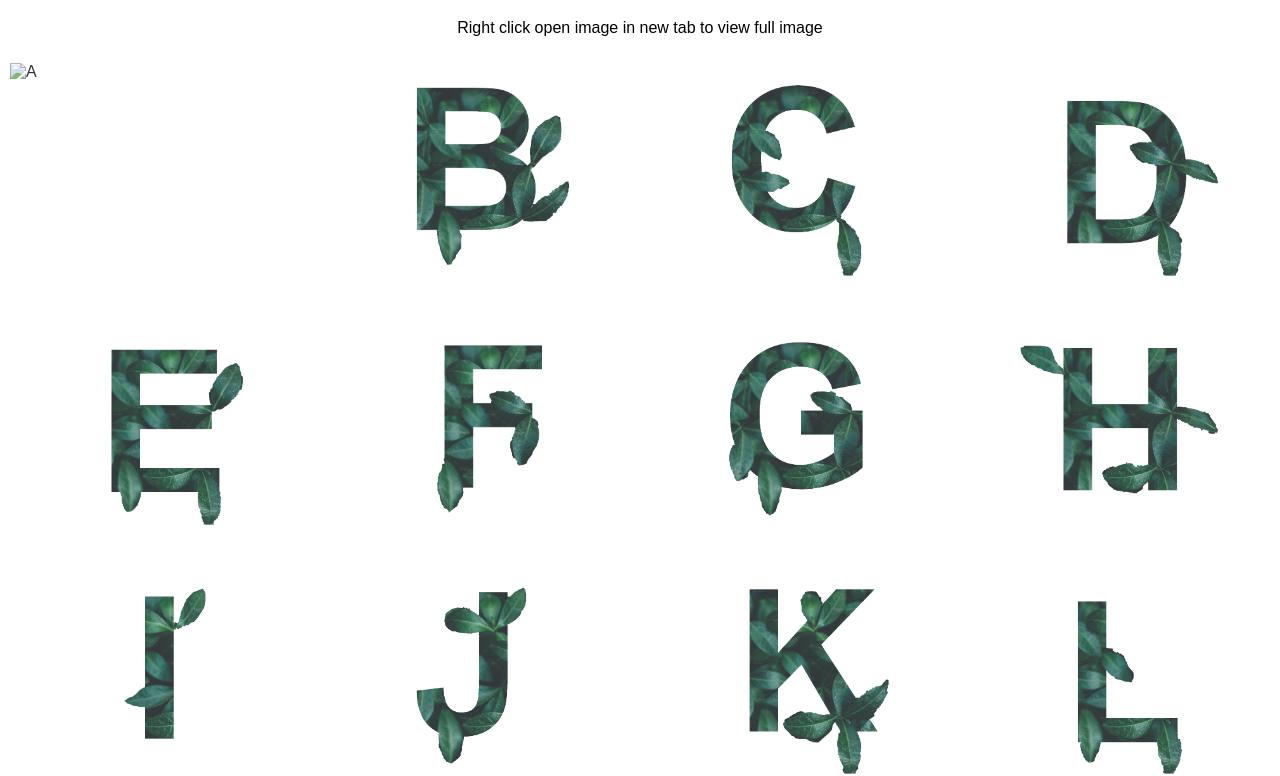
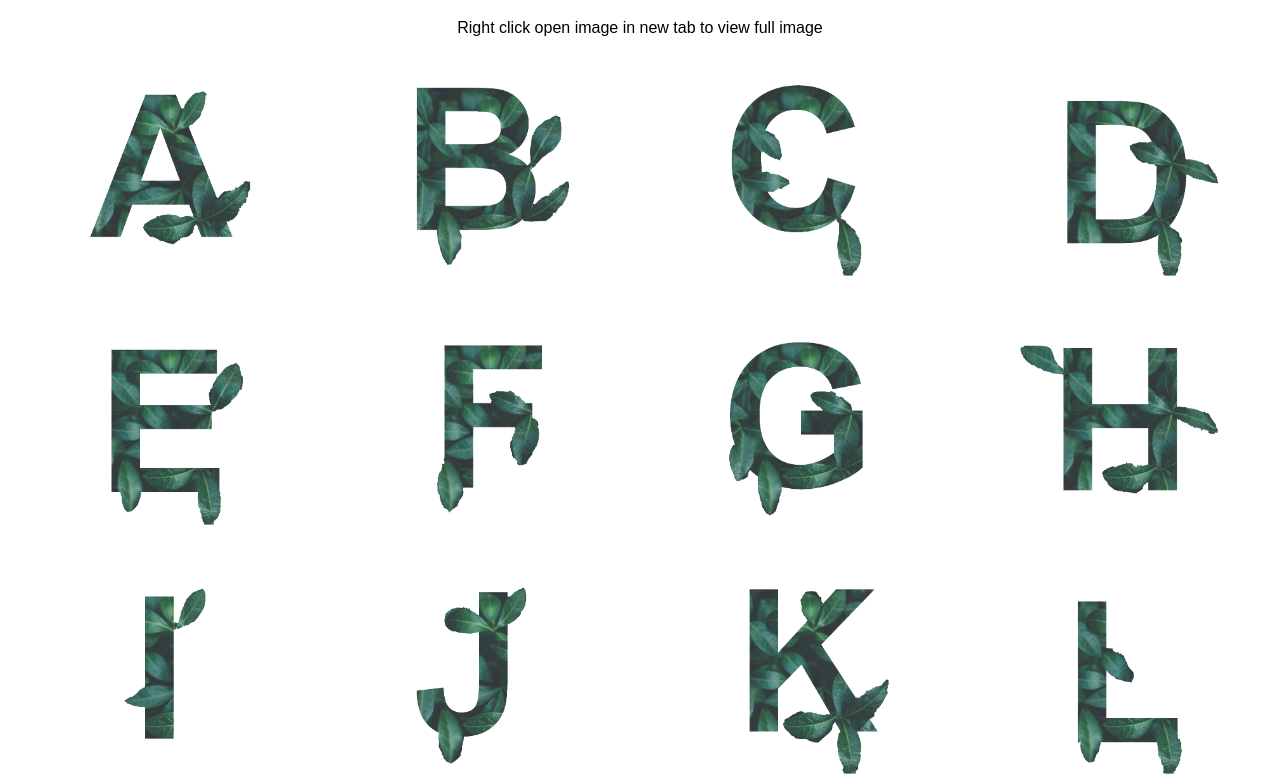
Before and after one commit to migandhi/leafyalpha, a plain HTML site: page index.html in a window 1280 px wide. Shown: the part 61-837 px from the top of the page. Drawn offline with Linux system fonts and the light colour scheme; the site is published under a folder, as on GitHub Pages, so addresses that start at the root find nothing.

Commit message:
Update index.html

```diff
--- a/index.html
+++ b/index.html
@@ -94,7 +94,7 @@
     <!-- The four columns -->
     <div class="row">
   <div class="column">
-    <img src="/leafyalpha/AlphabetA.png" alt="A" style="width:100%" onclick="myFunction(this);">
+    <img src="AlphabetA.png" alt="A" style="width:100%" onclick="myFunction(this);">
   </div>
   <div class="column">
     <img src="AlphabetB.png" alt="B" style="width:100%" onclick="myFunction(this);">
```
